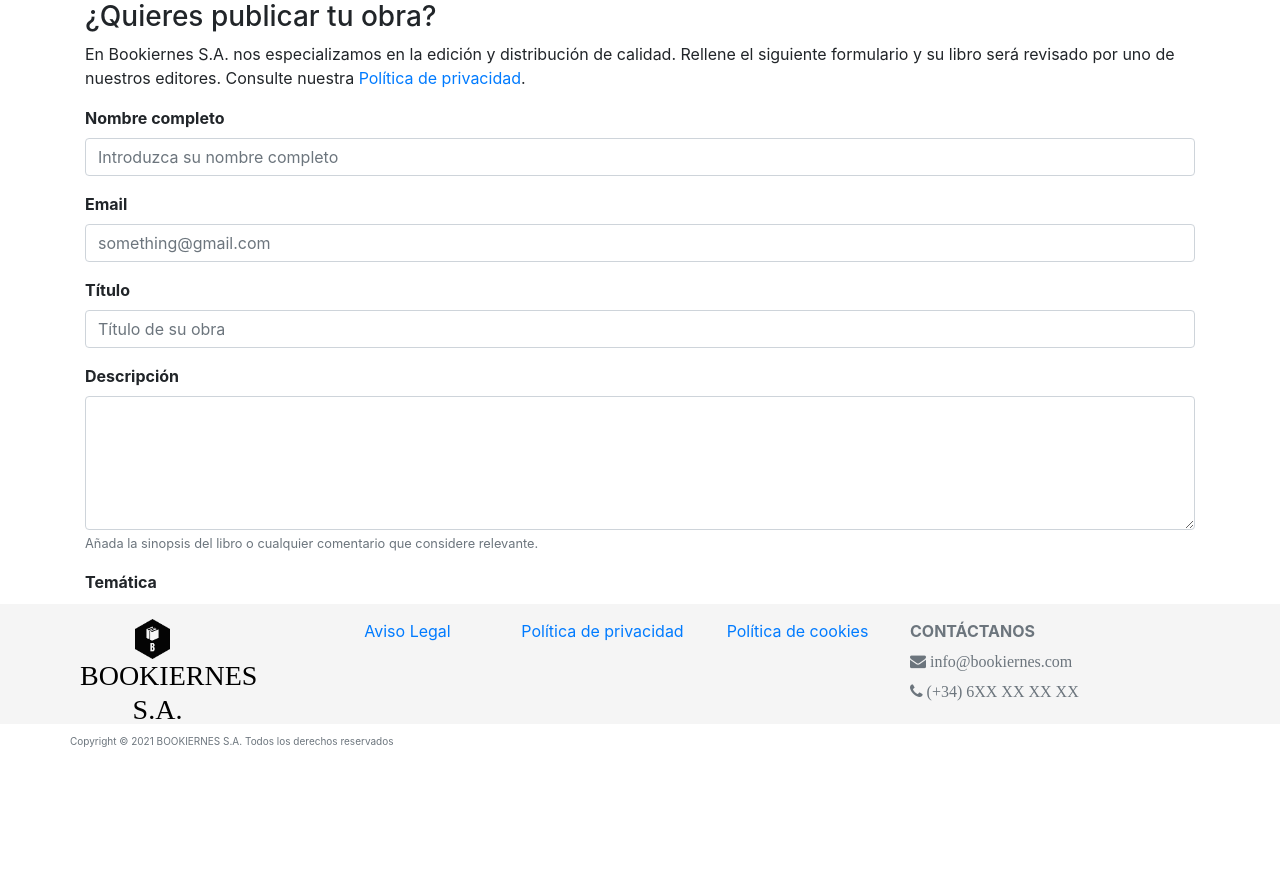
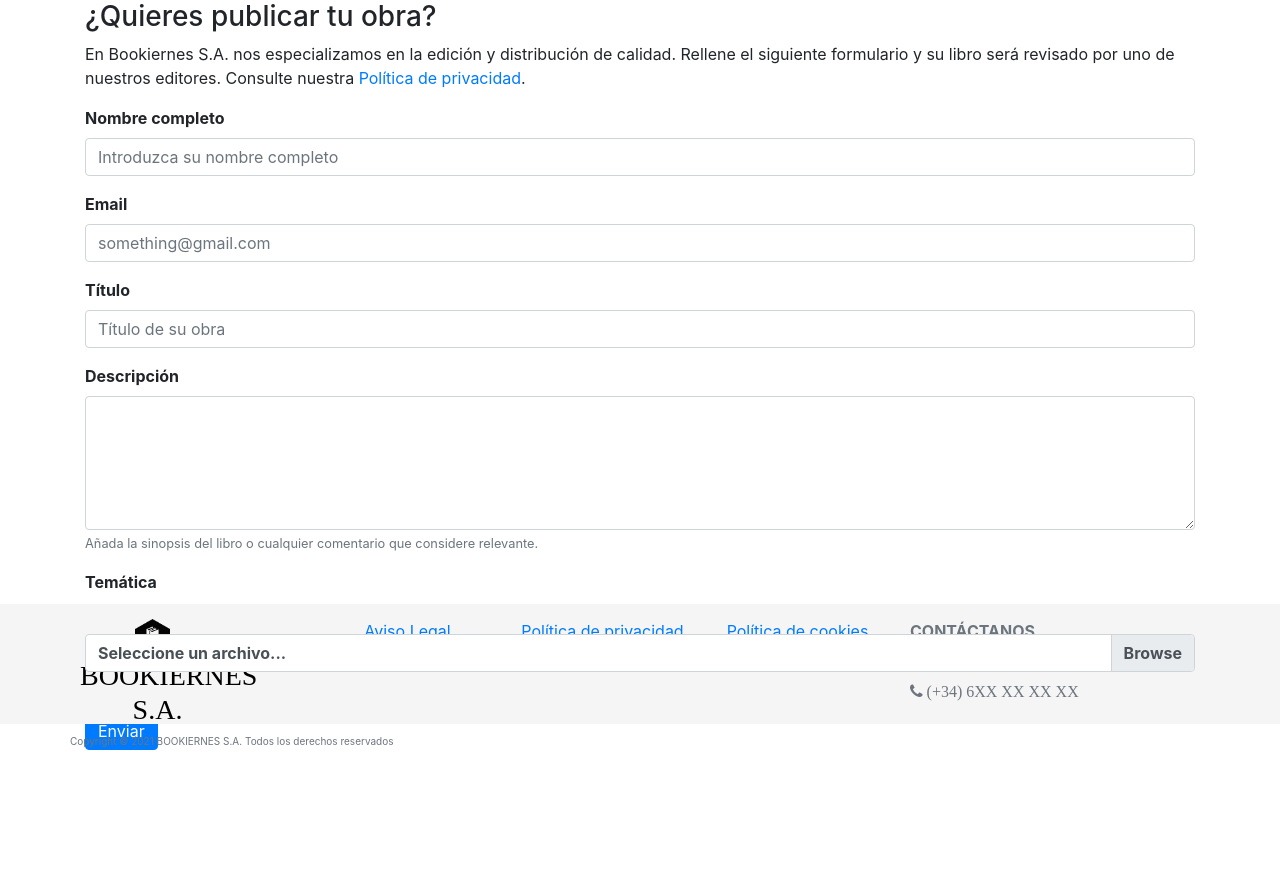
Before and after one commit to josalhor/WebModels, a Django app: template todo/templates/todo/add_task_external.html in a window 1280 px wide. Shown: the part 76-962 px from the top of the page. Before the commit the page ends 823 px from the top, so only its background shows below. Run offline with Django 3.2, Linux system fonts and the light colour scheme; the template is opened without the code that fills it, so the values that code supplies are empty; some libraries are stand-ins or nearby versions; some web fonts are replaced.

Commit message:
Book attachment

```diff
--- a/todo/models.py
+++ b/todo/models.py
@@ -127,6 +127,7 @@ class Book(models.Model):
     editor = models.ForeignKey(Editor, null=True, blank=True, on_delete=models.CASCADE, related_name='book_editor')
     completed = models.BooleanField(default=False)
     note = models.TextField()
+    file = models.FileField(upload_to=get_attachment_upload_dir, max_length=255)
 
     TYPE_SCARE = 'S'
     TYPE_ADVENTURE = 'A'
--- a/todo/templates/todo/add_task_external.html
+++ b/todo/templates/todo/add_task_external.html
@@ -56,6 +56,15 @@
         </div>
 
         <div class="form-task-type">
+          <label for="thematic">Adjunta tu libro</label>
+            <div class="input-group mb-3">
+          <div class="custom-file">
+            <input type="file" class="custom-file-input" id="attachment_file_input" name="attachment_file_input" />
+            <label class="custom-file-label" for="attachment_file_input">Seleccione un archivo...</label>
+          </div>
+        </div>
+
+        <div class="form-task-type">
           <input type="checkbox" name="policy" value="Accepted" required>
           <label style="display: inline;" for="policy"> Al enviar este formulario acepto la <a href="/">Política de privacidad</a> y las <a href="/">Condiciones de uso</a> </label><br>
         </div>
```
